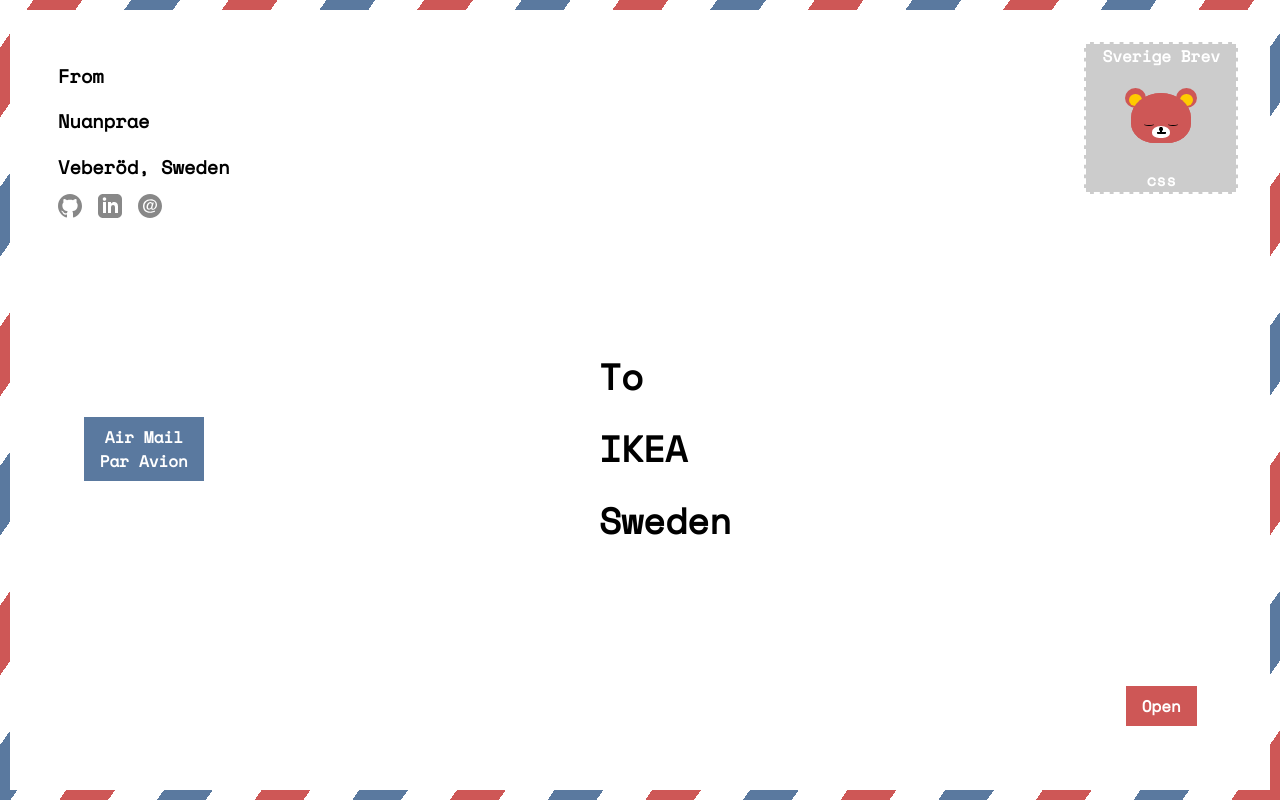
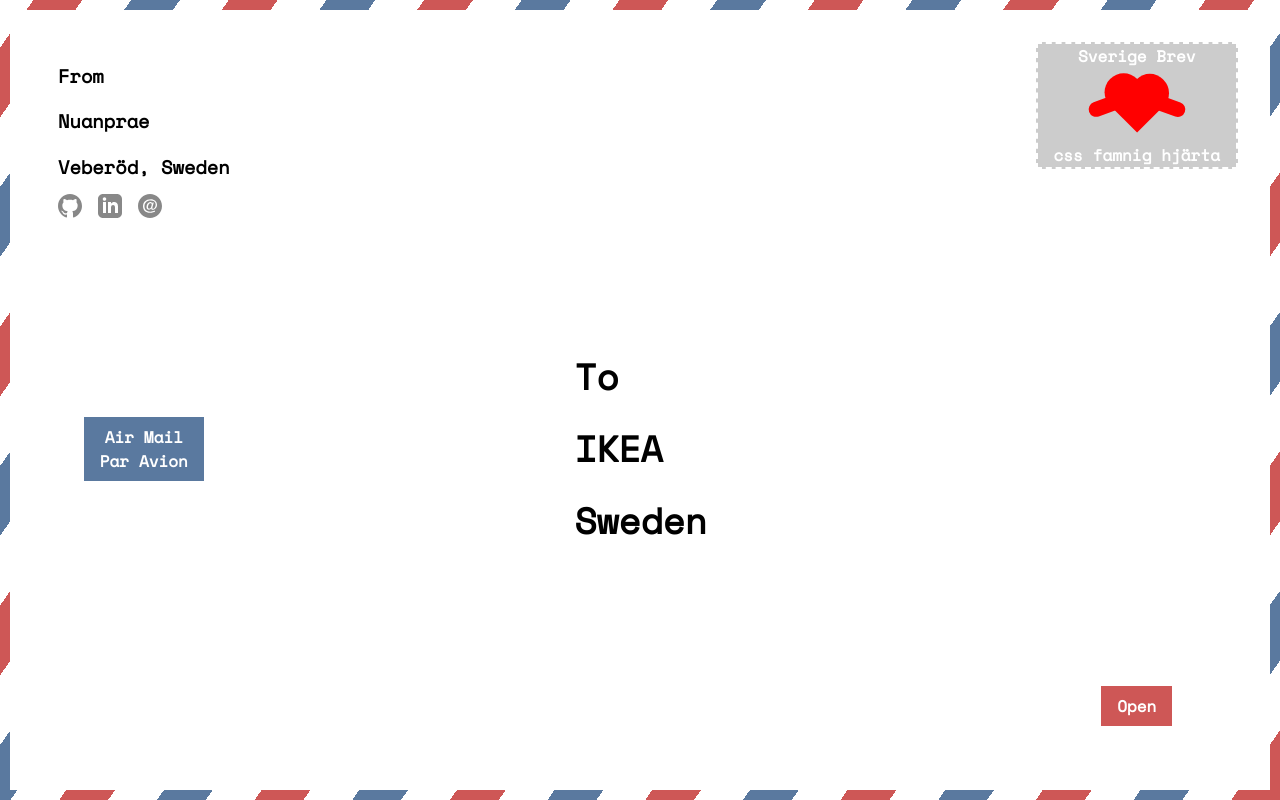
Before and after one commit to nuanprae/resume, a React (Create React App) app: page /#/ in a window 1280 px wide. Built offline with nearby package versions, Linux system fonts and the light colour scheme.

Commit message:
Add css heart

```diff
--- a/src/components/Stamp/Stamp.jsx
+++ b/src/components/Stamp/Stamp.jsx
@@ -6,25 +6,15 @@
   return (
     <section className={classNamesHelper('stamp', className)}>
       <h4 className="stamp__text">Sverige Brev</h4>
-      <section className="bear" alt="sleeping bear">
-        <div className="head">
-          <div className="head-copy"></div>
-          <div className="ear-left">
-            <div className="inner-ear"></div>
-          </div>
-          <div className="ear-right">
-            <div className="inner-ear"></div>
-          </div>
-          <div className="eye-left"></div>
-          <div className="eye-right"></div>
-          <div className="snout">
-            <div className="nose"></div>
-            <div className="nose-line"></div>
-            <div className="mouth"></div>
-          </div>
+      <section className="heart-container" alt="heart">
+        <div className="square">
+          <div className="circle-left"></div>
+          <div className="circle-right"></div>
         </div>
+        <div className="arm-left"></div>
+        <div className="arm-right"></div>
       </section>
-      <h4 className="stamp__text">css</h4>
+      <h4 className="stamp__text">css famnig hjärta</h4>
     </section>
   );
 }
--- a/src/components/Stamp/stamp.css
+++ b/src/components/Stamp/stamp.css
@@ -10,117 +10,63 @@
   padding: 0 1rem;
   text-align: center;
 }
-/* start of bear css image */
-.bear {
+.heart-container {
+  align-items: center;
   align-self: center;
+  display: flex;
+  height: 75px;
+  justify-content: center;
+  width: 75px;
   position: relative;
+}
+.square {
+  background-color: red;
   display: block;
-  width: 100px;
-  height: 100px;
+  height: 50%;
+  position: relative;
+  transform: rotate(-45deg);
+  width: 50%;
 }
-.head {
+.circle-left {
+  background-color: red;
+  border-radius: 50%;
+  height: 100%;
+  left: 0;
   position: absolute;
-  background: #ce5756;
-  height: 50%;
-  width: 60%;
-  top: 25%;
-  left: 20%;
-  border-radius: 50% 50% 40% 40%;
-  z-index: 1;
+  top: -50%;
+  width: 100%;
 }
-.head-copy {
+.circle-right {
+  background-color: red;
+  border-radius: 50%;
+  height: 100%;
   position: absolute;
-  background: #ce5756;
-  height: 100%;
+  right: -50%;
+  top: 0;
   width: 100%;
-  border-radius: 50% 50% 40% 40%;
-  z-index: 2;
 }
-.ear-left {
+.arm-left {
+  background-color: red;
+  height: 20%;
+  width: 50%;
+  left: -15%;
   position: absolute;
-  background: #ce5756;
-  height: 40%;
-  width: 35%;
-  border-radius: 50%;
-  top: -10%;
-  left: -10%;
+  border-top-left-radius: 10px;
+  border-bottom-left-radius: 10px;
+  transform: rotate(-20deg);
 }
-.ear-right {
+.arm-right {
+  background-color: red;
+  height: 20%;
+  width: 50%;
+  right: -15%;
   position: absolute;
-  background: #ce5756;
-  height: 40%;
-  width: 35%;
-  border-radius: 50%;
-  top: -10%;
-  right: -10%;
-  z-index: 1;
+  border-top-right-radius: 10px;
+  border-bottom-right-radius: 10px;
+  transform: rotate(20deg);
 }
-.inner-ear {
-  position: absolute;
-  background: #ffcb00;
-  height: 60%;
-  width: 60%;
-  top: 30%;
-  left: 20%;
-  border-radius: 50%;
+@media only screen and (max-width: 813px) {
+  .stamp__text {
+    font-size: 0.8rem;
+  }
 }
-.eye-left {
-  position: absolute;
-  height: 10%;
-  width: 20%;
-  top: 55%;
-  left: 20%;
-  border-radius: 50%;
-  border: 1px solid transparent;
-  border-bottom: 1px solid #000;
-  z-index: 3;
-}
-.eye-right {
-  position: absolute;
-  height: 10%;
-  width: 20%;
-  top: 55%;
-  right: 20%;
-  border-radius: 50%;
-  border: 1px solid transparent;
-  border-bottom: 1px solid #000;
-  z-index: 3;
-}
-.snout {
-  position: absolute;
-  background: white;
-  height: 25%;
-  width: 30%;
-  top: 65%;
-  left: 35%;
-  border-radius: 50% 50% 40% 40%;
-  z-index: 3;
-}
-.nose {
-  position: absolute;
-  background: black;
-  height: 30%;
-  width: 20%;
-  top: 10%;
-  left: 40%;
-  border-radius: 50%;
-  z-index: 3;
-}
-.nose-line {
-  position: absolute;
-  background: black;
-  height: 50%;
-  width: 10%;
-  top: 15%;
-  left: 45%;
-}
-.mouth {
-  position: absolute;
-  background: black;
-  height: 10%;
-  width: 50%;
-  top: 55%;
-  left: 25%;
-  border-radius: 0% 0% 50% 50%;
-}
-/* end of bear css image */
--- a/src/pages/EnvelopePage/envelope-page.css
+++ b/src/pages/EnvelopePage/envelope-page.css
@@ -56,11 +56,11 @@
 /* mobile */
 @media only screen and (max-width: 813px) {
   .envelope-page {
-    grid-template-columns: minmax(max-content, 1fr) minmax(50px, 100px);
+    grid-template-columns: minmax(max-content, 1fr) minmax(100px, 125px);
     padding: 0.5em;
   }
   .envelope-page__sender {
-    font-size: 0.9rem;
+    font-size: 0.8rem;
     grid-column: 1/2;
     grid-row: 1;
     justify-self: left;
```
